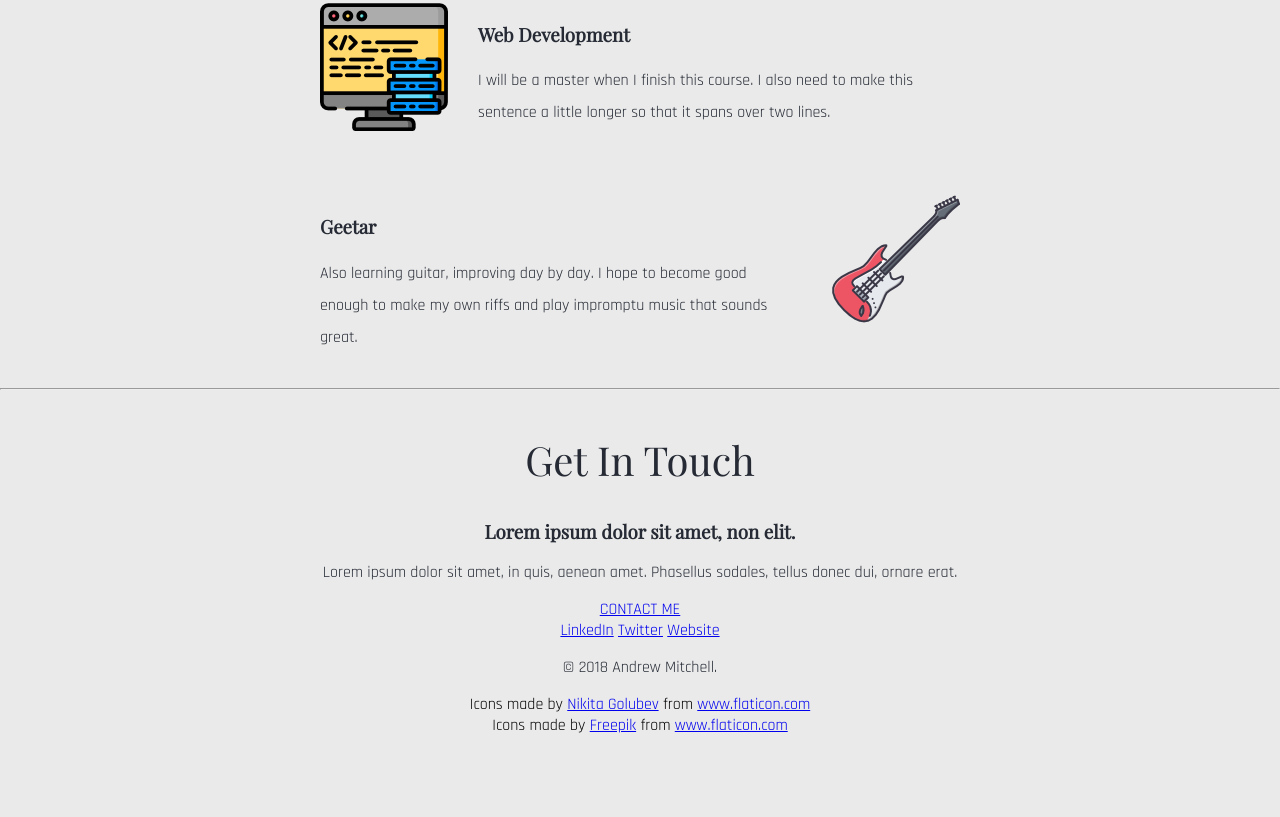
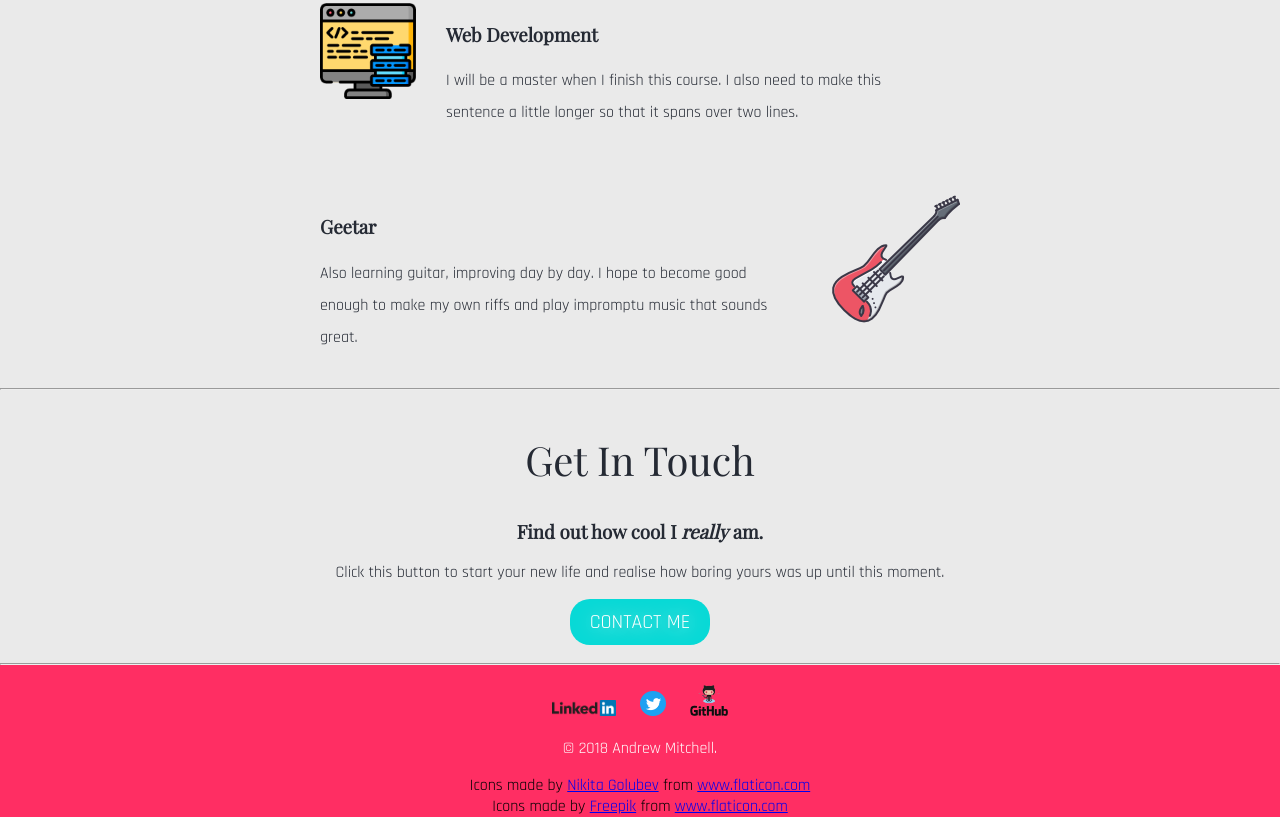
Before and after one commit to asmitchell97/cssMySite, a plain HTML site: page index.html in a window 1280 px wide. Shown: the part 1242-2059 px from the top of the page. Before the commit the page ends 1978 px from the top, so only its background shows below. Drawn offline with nearby package versions, Linux system fonts and the light colour scheme; a web font is replaced by a local one.

Commit message:
Made the website pretty

```diff
--- a/css/styles.css
+++ b/css/styles.css
@@ -40,21 +40,20 @@ p {
   font-family: 'Shadows Into Light', cursive;
 }
 
-.topContainer {
+.top-container {
   background-color: #08d9d6;
   padding-top: 10px;
   font-family: 'Open Sans', sans-serif;
 }
 
-.middleContainer {
+.middle-container {
   margin-top: 10px;
   background-color: #eaeaea;
 }
 
-.bottomContainer {
-  background-color: blue;
-  height: 200px;
-  width: 200px;
+.bottom-container {
+  padding-top: 20px;
+  background-color: #ff2e63;
 }
 
 .topCloud {
@@ -91,7 +90,7 @@ p {
 
 .computer128-img {
   padding-right: 30px;
-  width: 20%;
+  width: 15%;
   float: left;
   margin: auto;
   vertical-align: middle;
@@ -116,7 +115,62 @@ p {
   display: inline-block;
 }
 
+.contact-me-btn {
+   -webkit-border-radius: 20px;
+   -moz-border-radius: 20px;
+   border-radius: 20px;
+   color: #FFFFFF;
+   font-family: 'Rajdhani', sans-serif;
+   font-size: 20px;
+   font-weight: 100;
+   padding: 10px 20px 10px 20px;
+   background-color: #08D9D6;
+   text-shadow: 1px 1px 20px #EAEAEA;
+   text-decoration: none;
+   display: inline-block;
+   cursor: pointer;
+   text-align: center;
+   margin-bottom: 10px;
+}
+
+.contact-me-btn:hover {
+   background: #FF2E63;
+   border: solid #FF2E63 1px;
+   -webkit-border-radius: 20px;
+   -moz-border-radius: 20px;
+   border-radius: 20px;
+   text-decoration: none;
+}
+
+.footer-link {
+  margin-left: 10px;
+  margin-right: 10px;
+  display: inline;
+}
+
 #mountainRule {
   padding: 0;
   margin: 0;
 }
+
+#bottom-rule {
+  margin-bottom: 0;
+}
+
+#copyright-text {
+  color: white;
+}
+
+#twitter-img {
+  width: 2%;
+  display: inline-block;
+}
+
+#linkedin-img {
+  width: 5%;
+  display: inline-block;
+}
+
+#github-img {
+  width: 3%;
+}
--- a/index.html
+++ b/index.html
@@ -10,7 +10,7 @@
 </head>
 
 <body>
-  <div class="topContainer">
+  <div class="top-container">
     <img class="topCloud" src="images/cloud.png" alt="cloud">
     <h1 class="mainTitle">I'm Andrew</h1>
     <h2 class="secondaryTitle"><em>a programmer</em></h2>
@@ -46,18 +46,17 @@
     </div>
     <div class="contact-me">
       <h2>Get In Touch</h2>
-      <h3>Lorem ipsum dolor sit amet, non elit.</h3>
-      <p>Lorem ipsum dolor sit amet, in quis, aenean amet. Phasellus sodales, tellus donec dui, ornare erat.</p>
-      <a class="btn" href="mailto:name@email.com">CONTACT ME</a>
+      <h3>Find out how cool I <em>really</em> am.</h3>
+      <p>Click this button to start your new life and realise how boring yours was up until this moment.</p>
+      <a class="contact-me-btn" href="mailto:asmitchell97@gmail.com">CONTACT ME</a>
     </div>
   </div>
-
-
+  <hr id="bottom-rule">
   <div class="bottom-container">
-    <a class="footer-link" href="https://www.linkedin.com/">LinkedIn</a>
-    <a class="footer-link" href="https://twitter.com/">Twitter</a>
-    <a class="footer-link" href="https://www.appbrewery.co/">Website</a>
-    <p>© 2018 Andrew Mitchell.</p>
+    <a class="footer-link" href="https://www.linkedin.com/in/andrew-mitchell-2775a4190"><img id="linkedin-img" src="images/linkedin-logo.png" alt="LinkedIn"></a>
+    <a class="footer-link" href="https://twitter.com/drewmitchell05"><img id="twitter-img" src="images/Twitter_Social_Icon_Circle_color.png" alt="Twitter"></a>
+    <a class="footer-link" href="https://github.com/asmitchell97"><img id="github-img" src="images/githubLogo2.png"></img></a>
+    <p id="copyright-text">© 2018 Andrew Mitchell.</p>
     Icons made by <a href="https://www.flaticon.com/free-icon/electric-guitar_683923" title="Nikita Golubev">Nikita Golubev</a> from <a href="https://www.flaticon.com/" title="Flaticon"> www.flaticon.com</a>
     <div>Icons made by <a href="https://www.flaticon.com/authors/freepik" title="Freepik">Freepik</a> from <a href="https://www.flaticon.com/" title="Flaticon">www.flaticon.com</a></div>
   </div>
```
Also changed, not shown: images/Twitter_Social_Icon_Circle_Color.png (added), images/githubLogo.png (added), images/githubLogo2.png (added), images/linkedin-logo.png (added).
